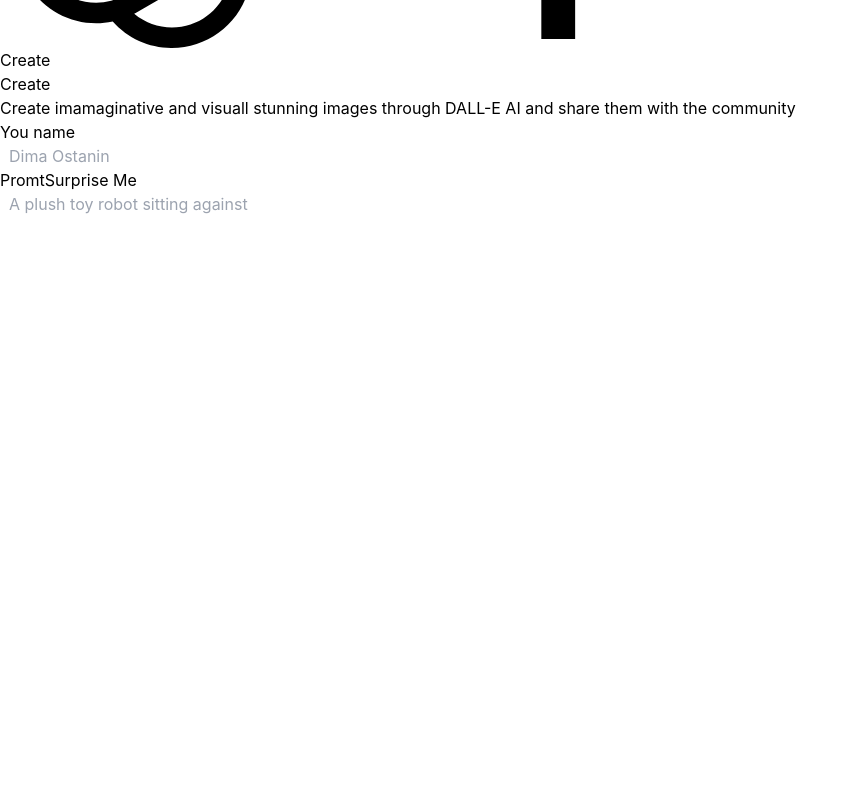
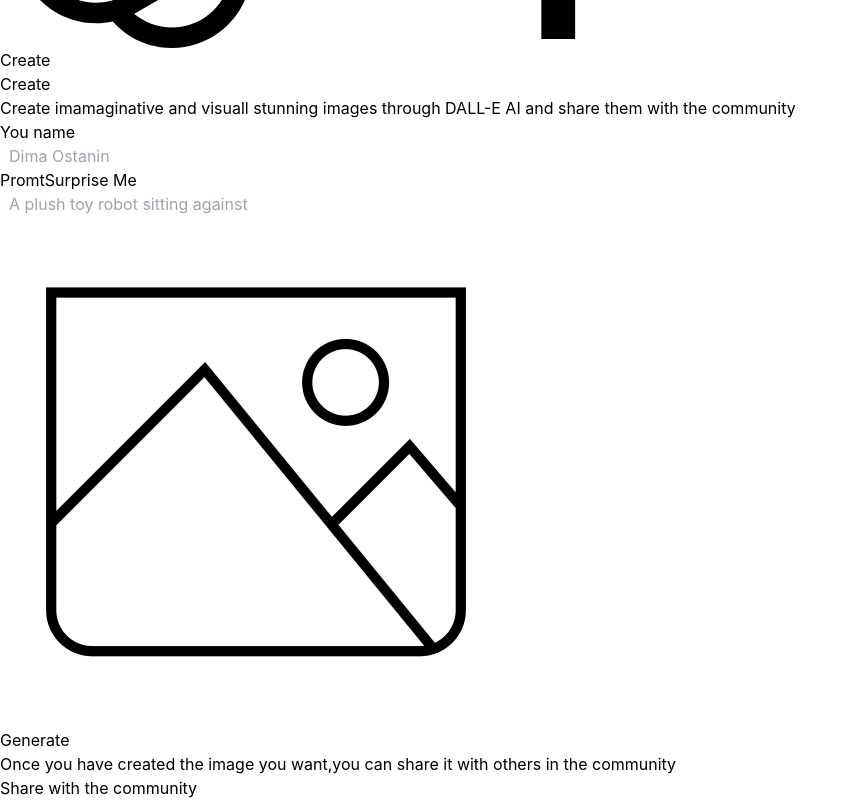
Before and after one commit to DimaOstanin/AI_image, a React (Vite) app in the folder client/: page /create-post in a window 1280 px wide. Shown: the part 267-1067 px from the top of the page, without its empty margins (0-859 px from the left). Before the commit the page ends 800 px from the top, so only its background shows below. Built offline with nearby package versions, Linux system fonts and the light colour scheme; a web font is replaced by a local one.

Commit message:
updating CreatePost page

```diff
--- a/client/src/pages/CreatePost.jsx
+++ b/client/src/pages/CreatePost.jsx
@@ -13,15 +13,18 @@
   });
   const [generatingImg, setGeneratingImg] = useState(false);
   const [loading, setLoading] = useState(false);
+  const generateImage =(  ) =>{
 
+  }
   const handleSubmit = ()=>{
 
   }
   const handleChange = (e)=>{
-
+    setform({...form,[e.target.name]: e.target.value})
   }
   const handleSurpriseMe = ()=>{
-
+    const randomPrompt = getRandomPromt(form.prompt);
+    setform({...form,prompt:randomPrompt})
   }
 
   return (
@@ -51,13 +54,44 @@
             type="text"
             name="promt"
             placeholder="  A plush toy robot sitting against a yellow wall"
-            value={form.name}
+            value={form.prompt}
             handleChange={handleChange}
             isSurpriseMe
             handleSurpriseMe={handleSurpriseMe}
             />
+            <div className="relative bg-gray-50 border border-gray-300 text-gray-900 text-sm rounded-lg focus:ring-blue-500 focus:border-blue-500 w-64 p-3 h-64
+            flex justify-center items-center">
+              {form.photo? (
+                <img src={form.photo}
+                alt={form.prompt}
+                className="w-full h-full object-contain"/>
+              ):(
+                <img
+                src={preview}
+                alt="preview"
+                className="w-9/12 h-9/12 object-contain opacity-40"
+                />
+              )}
+              {generatingImg && (
+                <div className="absolute inset-0 z-0 flex justify-center items-center bg-[rgba(0,0,0,0.5)] rounded-lg" >
+                  <Loader />
+                </div>
+              )}
+            </div>
 
+        </div>
+        <div className="mt-5 flex gap-5">
+                <button type="button" onClick={generateImage} className="text-white bg-green-700 font-medium rounded-md text-sm w-full sm:w-auto px-5 py-2.5 text-center">
+                  {generatingImg? 'Generating...' : 'Generate'}
+                </button>
+        </div>
 
+        <div className="mt-10">
+                <p className="mt-10 text-[#666e75] text-[14px]">Once you have created the image you want,you can share it with others in the community
+                </p>
+                <button type="submit" className="mt-3 text-white bg-[#6469ff] font-medium rounded-md text-sm w-full sm:w-auto px-5 py-2.5 text-center">
+                  Share with the community
+                </button>
         </div>
       </form>
 
--- a/client/src/utils/index.js
+++ b/client/src/utils/index.js
@@ -1,7 +1,7 @@
 import {surpriseMePrompts} from "../assets/constants";
 
 export function getRandomPromt(prompt){
-    const randomIndex = math.flor(Math.random()* surpriseMePrompts.length);
+    const randomIndex = Math.floor(Math.random()* surpriseMePrompts.length);
     const randomPrompt = surpriseMePrompts[randomIndex]
     if(randomPrompt === prompt){
         return getRandomPromt(prompt);
```
